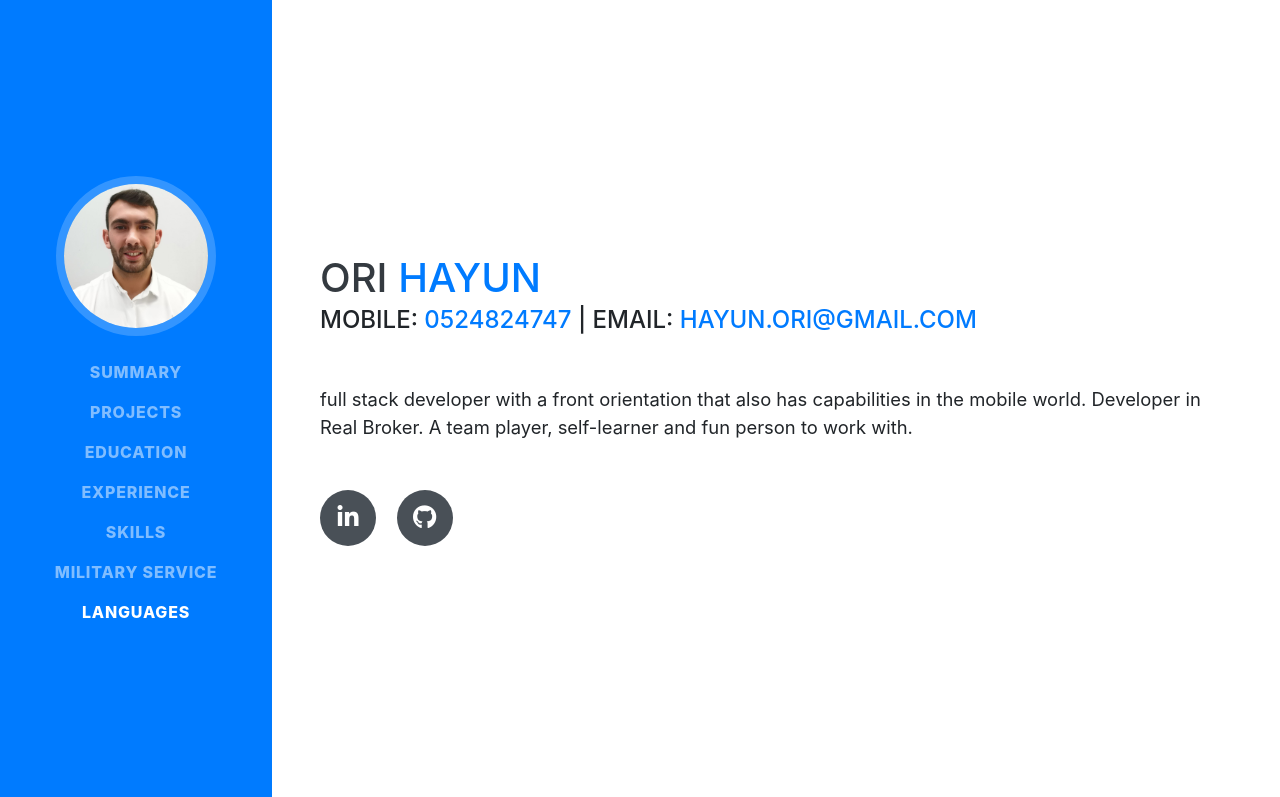
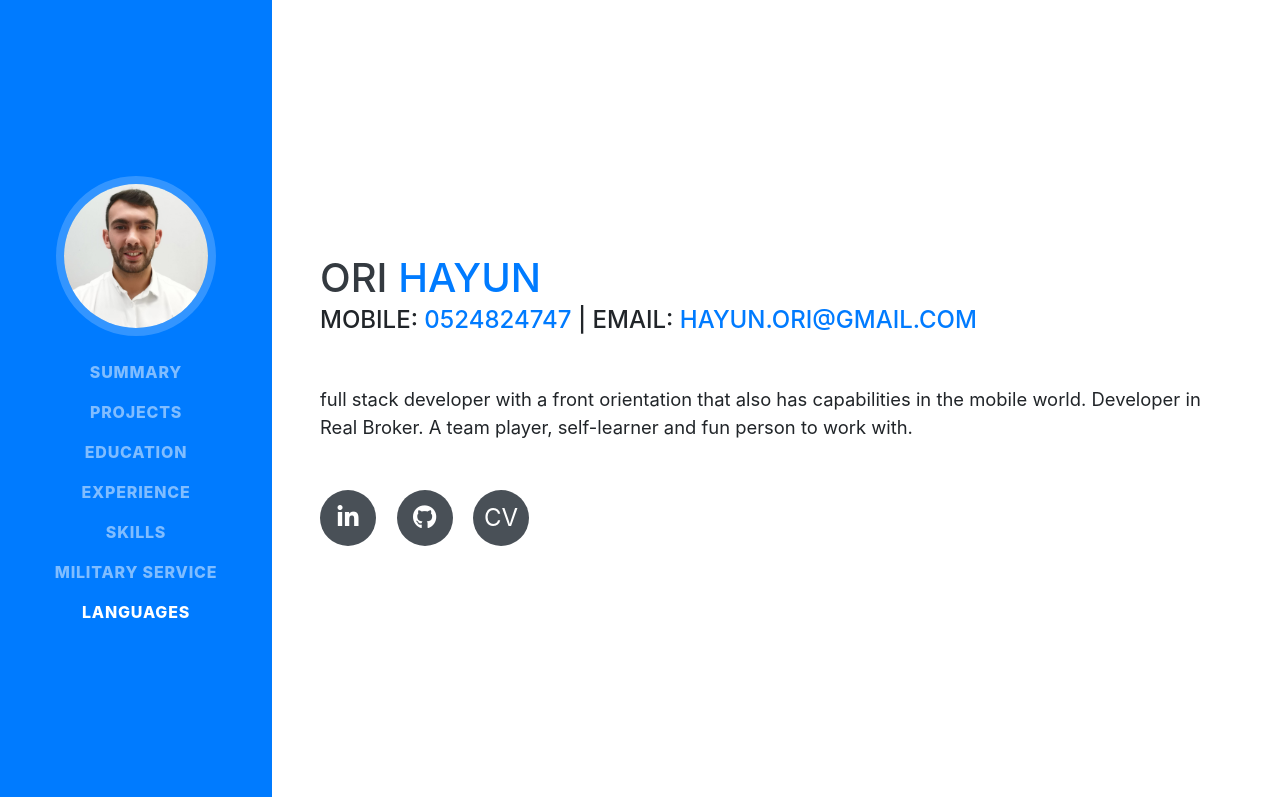
Before and after one commit to OriHayun/Portfolio, a website with bundled scripts: page index.html in a window 1280 px wide. Shown: the top 797 px of the page. Built offline with nearby package versions, Linux system fonts and the light colour scheme; a web font is replaced by a local one.

Commit message:
added href to my resume

```diff
--- a/index.html
+++ b/index.html
@@ -91,6 +91,10 @@
                     <a href="https://github.com/OriHayun" target="_blank">
                         <i class="fab fa-github"></i>
                     </a>
+                    <a href="./Ori Hayun Resume.pdf" target="_blank">
+                        <p>CV</p>
+                    </a>
+
                     <!--<a href="#">
                       <i class="fab fa-twitter"></i>
                     </a>
```
Also changed, not shown: 1 other file.
